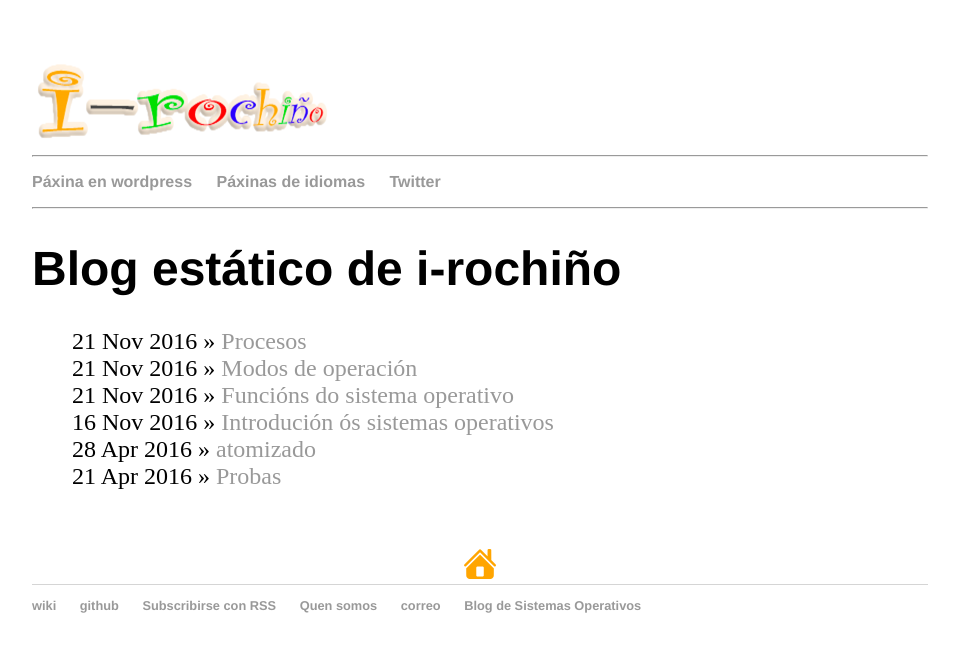
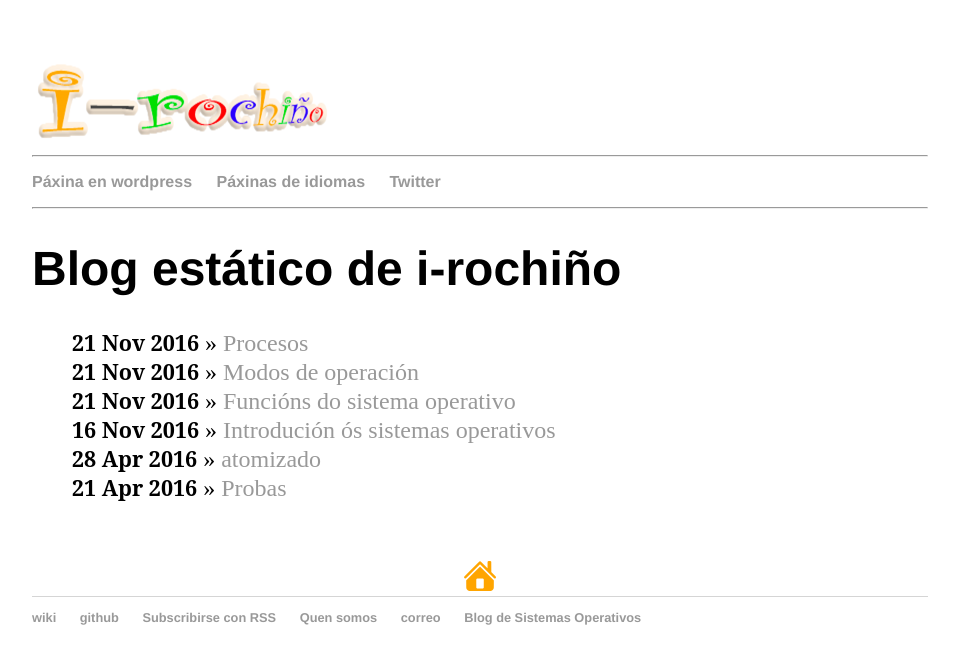
Before and after one commit to irocho/irocho.github.io, a Jekyll site: the page built from blog/index.html, in a window 1280 px wide. Shown: the top 664 px of the page, without its empty margins (160-1119 px from the left). Built offline with Jekyll 4.4.1, drawn with Linux system fonts in a browser that asks for light colours.

Commit message:
modificado <span>

```diff
--- a/css/main.css
+++ b/css/main.css
@@ -45,3 +45,10 @@ figure {
   float: left;
   margin: 10px 10px 10px 0;
 }
+span {
+  font-family:'Serif';
+  padding: 0px;
+  list-style: none;
+  font-weight: bold;
+  font-size: 0.9em
+}
```
